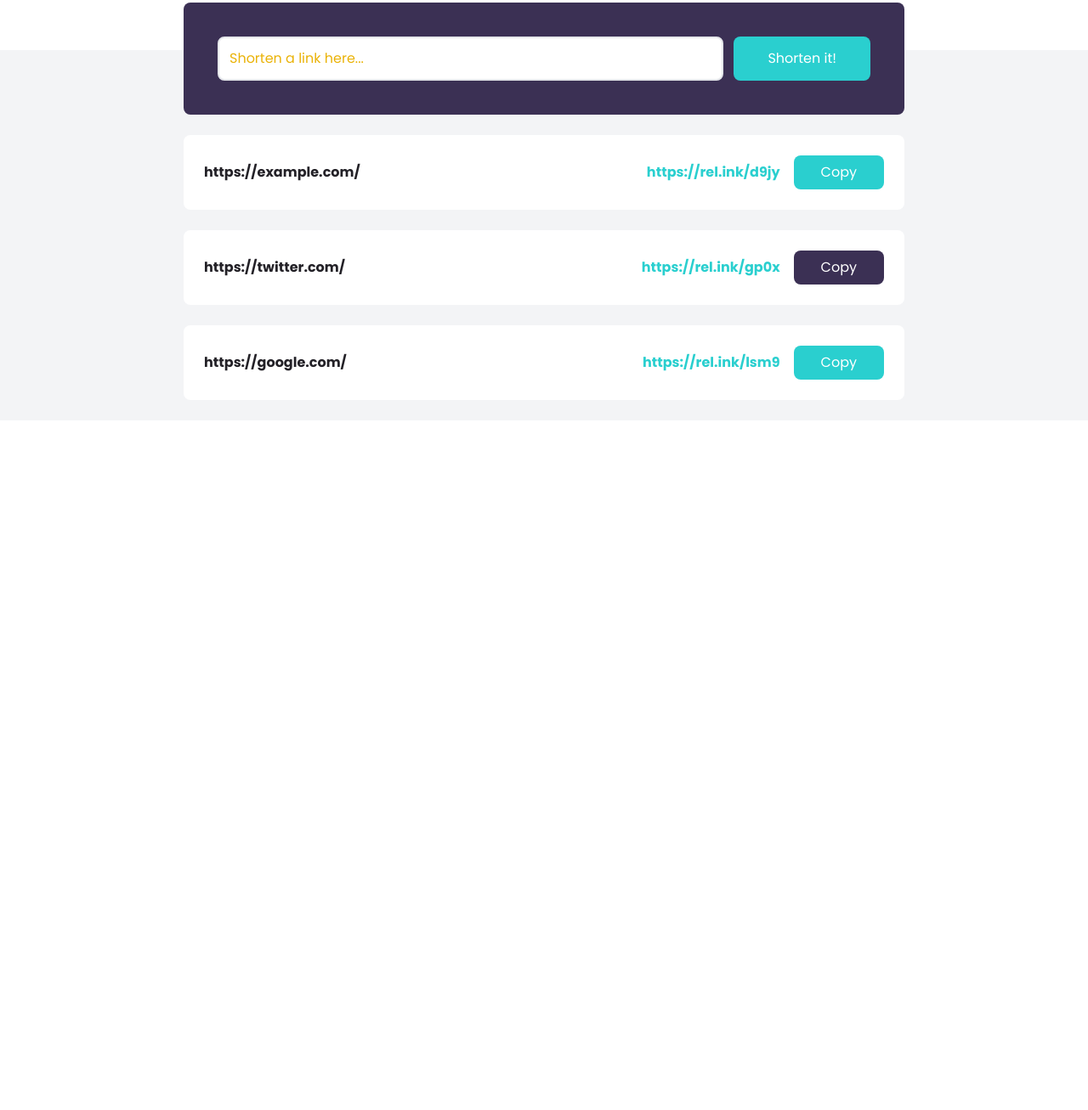
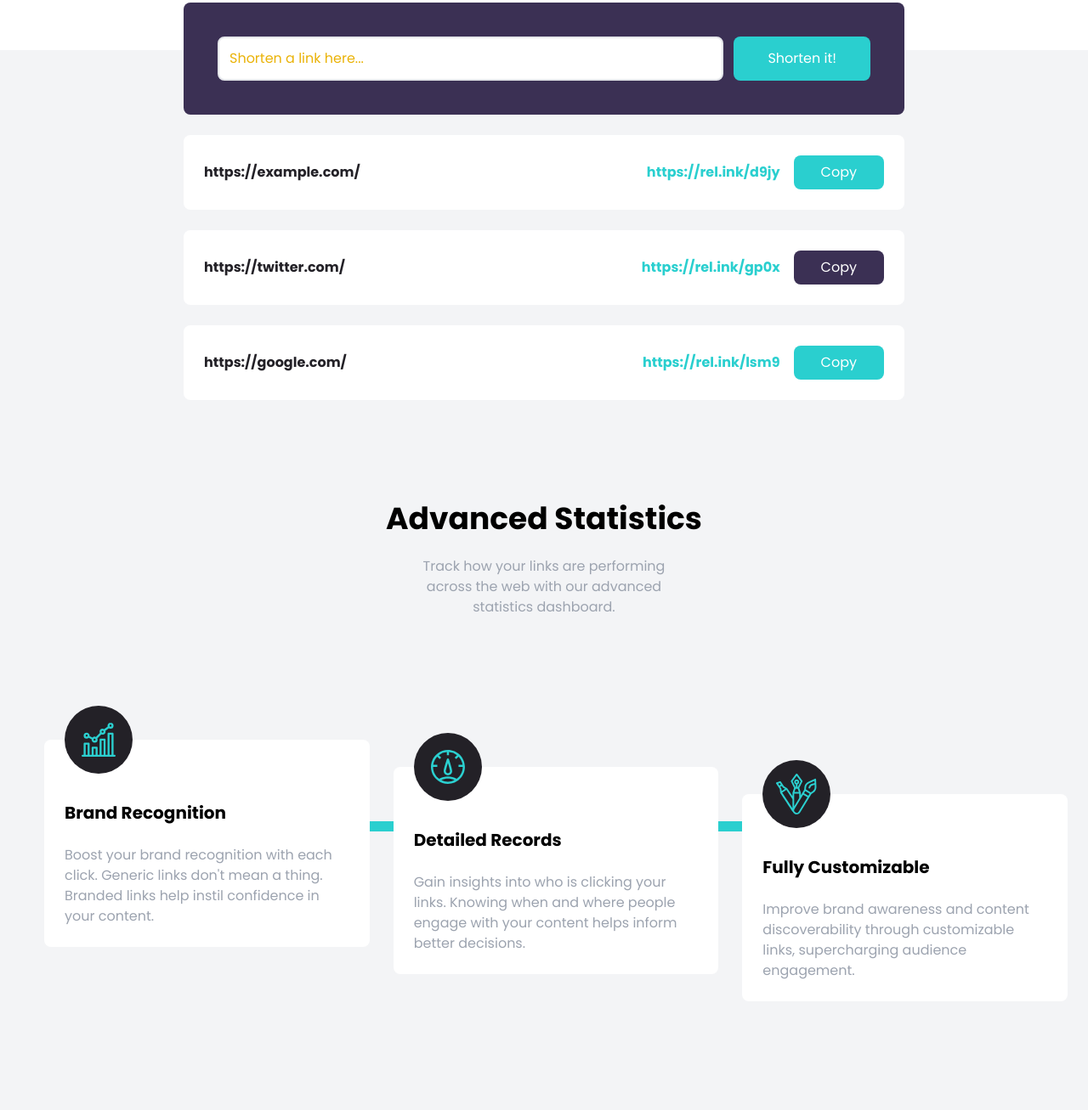
Before and after one commit to RommelTJ/TailwindCourse, a website: page s08-shortly-website/src/index.html in a window 1280 px wide. Shown: the part 685-1992 px from the top of the page at 85% size. Before the commit the page ends 1180 px from the top, so only its background shows below. Drawn offline with Linux system fonts and the light colour scheme.

Commit message:
:sparkles: s8: Feature boxes

```diff
--- a/s08-shortly-website/src/index.html
+++ b/s08-shortly-website/src/index.html
@@ -108,5 +108,63 @@
             </div>
         </div>
     </section>
+
+    <!-- Stats Section -->
+    <section id="stats" class="py-24 bg-gray-100">
+        <div class="container mx-auto px-3">
+            <h2 class="text-4xl mb-6 font-bold text-center">Advanced Statistics</h2>
+            <p class="max-w-xs mx-auto text-center text-gray-400 mb-12">Track how your links are performing across the web with our advanced statistics dashboard.</p>
+        </div>
+    </section>
+
+    <!-- Feature Box Section -->
+    <section id="features" class="pb-32 bg-gray-100">
+        <div class="relative container flex flex-col items-start px-6 mx-auto md:flex-row md:space-x-7">
+            <!-- Horizontal Line -->
+            <div class="hidden absolute top-24 w-10/12 left-16 h-3 bg-cyan md:block"></div>
+            <!-- Vertical Line -->
+            <div class="absolute w-2 left-1/2 h-full -ml-1 bg-cyan md:hidden"></div>
+
+            <!-- Box 1 -->
+            <div class="relative flex flex-col p-6 space-y-6 bg-white rounded-lg md:w-1/3">
+                <!-- Image Positioning -->
+                <div class="absolute -ml-10 left-1/2 -top-10 md:left-16">
+                    <!-- Image container for background and center -->
+                    <div class="flex items-center justify-center w-20 h-20 bg-veryDarkViolet rounded-full">
+                        <img src="./images/icon-brand-recognition.svg" alt="Brand Recognition Icon">
+                    </div>
+                </div>
+                <h5 class="pt-6 text-center font-bold text-xl capitalize md:text-left">Brand Recognition</h5>
+                <p class="text-center text-gray-400 md:text-left">Boost your brand recognition with each click. Generic links don't mean a thing. Branded links help instil confidence in your content.</p>
+            </div>
+
+            <!-- Box 2 -->
+            <div class="relative flex flex-col mt-24 p-6 space-y-6 bg-white rounded-lg md:w-1/3 md:mt-8">
+                <!-- Image Positioning -->
+                <div class="absolute -ml-10 left-1/2 -top-10 md:left-16">
+                    <!-- Image container for background and center -->
+                    <div class="flex items-center justify-center w-20 h-20 bg-veryDarkViolet rounded-full">
+                        <img src="./images/icon-detailed-records.svg" alt="Detailed Records Icon">
+                    </div>
+                </div>
+                <h5 class="pt-6 text-center font-bold text-xl capitalize md:text-left">Detailed Records</h5>
+                <p class="text-center text-gray-400 md:text-left">Gain insights into who is clicking your links. Knowing when and where people engage with your content helps inform better decisions.</p>
+            </div>
+
+            <!-- Box 3 -->
+            <div class="relative flex flex-col mt-24 p-6 space-y-6 bg-white rounded-lg md:w-1/3 md:mt-16">
+                <!-- Image Positioning -->
+                <div class="absolute -ml-10 left-1/2 -top-10 md:left-16">
+                    <!-- Image container for background and center -->
+                    <div class="flex items-center justify-center w-20 h-20 bg-veryDarkViolet rounded-full">
+                        <img src="./images/icon-fully-customizable.svg" alt="Fully Customizable Icon">
+                    </div>
+                </div>
+                <h5 class="pt-6 text-center font-bold text-xl capitalize md:text-left">Fully Customizable</h5>
+                <p class="text-center text-gray-400 md:text-left">Improve brand awareness and content discoverability through customizable links, supercharging audience engagement.</p>
+            </div>
+
+        </div>
+    </section>
 </body>
 </html>
```
Also changed, not shown: s08-shortly-website/src/css/style.css.
